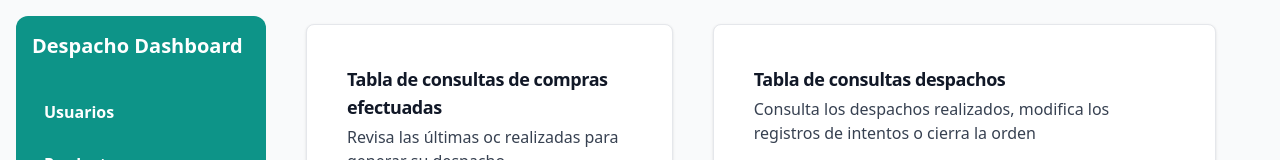
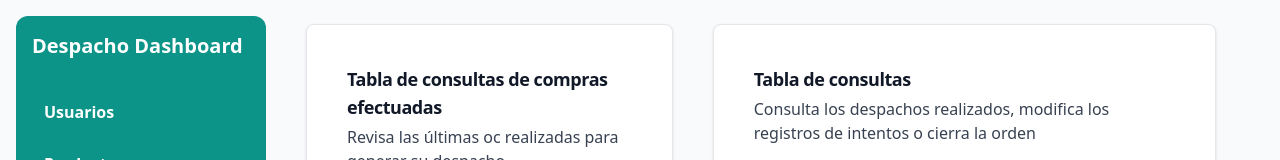
Before and after one commit to strinbur/DevOps-proyecto-semestral, a React (Vite) app in the folder front_despacho/: page / in a window 1280 px wide. Shown: the top 160 px of the page. Built offline with nearby package versions, Linux system fonts and the light colour scheme.

Commit message:
cambios2 eva2

```diff
--- a/front_despacho/src/componentes/CrudAdmin/PruebaCards.jsx
+++ b/front_despacho/src/componentes/CrudAdmin/PruebaCards.jsx
@@ -20,7 +20,7 @@ export const PruebaCards = () => {
           }}
         />
         <CardComponent
-          title="Tabla de consultas despachos"
+          title="Tabla de consultas"
           description="Consulta los despachos realizados, modifica los registros de intentos o cierra la orden"
           buttonText="Consultar"
           onClick={() => {
```
